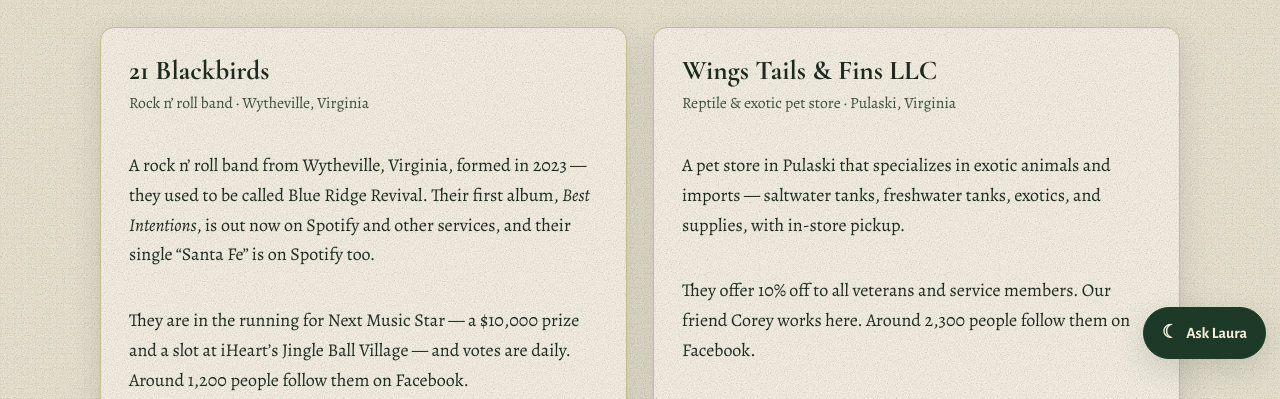
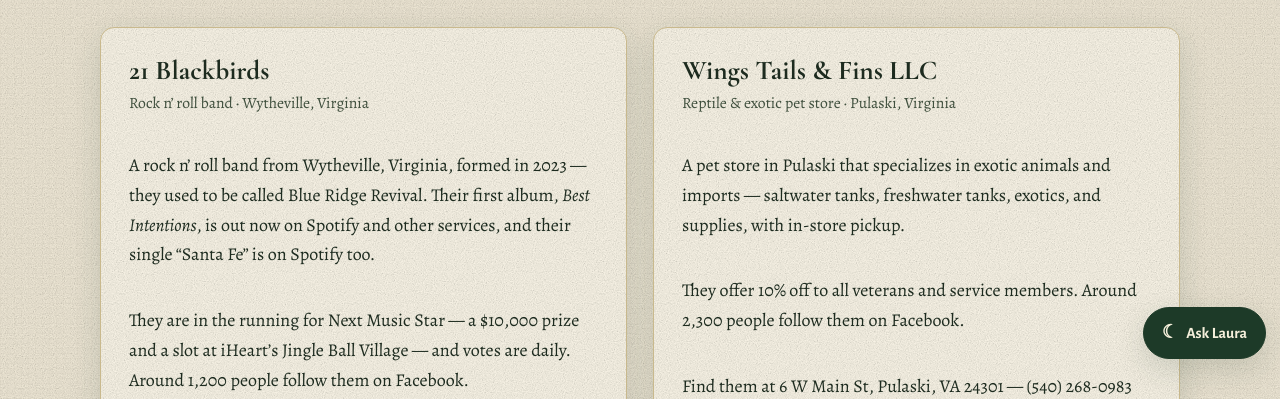
Before and after one commit to gkeefers-netizen/the-open-grove-preview, a plain HTML site: page things-we-like.html in a window 1280 px wide. Shown: the part 357-756 px from the top of the page. Drawn offline with nearby package versions, Linux system fonts and the light colour scheme.

Commit message:
Things We Like (preview): revert Corey line — entry stays shop facts only

```diff
--- a/things-we-like.html
+++ b/things-we-like.html
@@ -443,7 +443,7 @@ footer a{min-height:48px;display:inline-flex;align-items:center}
         <h3>Wings Tails &amp; Fins LLC</h3>
         <p class="sub">Reptile &amp; exotic pet store &middot; Pulaski, Virginia</p>
         <p>A pet store in Pulaski that specializes in exotic animals and imports — saltwater tanks, freshwater tanks, exotics, and supplies, with in-store pickup.</p>
-        <p>They offer 10% off to all veterans and service members. Our friend Corey works here. Around 2,300 people follow them on Facebook.</p>
+        <p>They offer 10% off to all veterans and service members. Around 2,300 people follow them on Facebook.</p>
         <p>Find them at 6 W Main St, Pulaski, VA 24301 — (540) 268-0983 or <a href="mailto:wtfpets@gmail.com">wtfpets@gmail.com</a>.</p>
         <div class="tool-actions">
           <a class="btn btn-moss btn-sm" href="https://www.facebook.com/WTFpets/" target="_blank" rel="noopener">Facebook Page</a>
```
